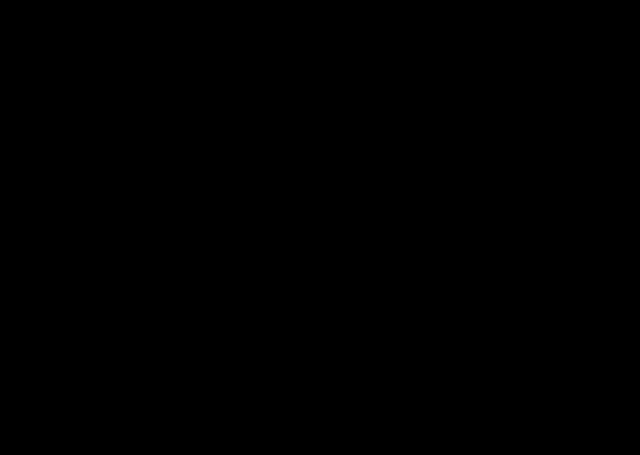
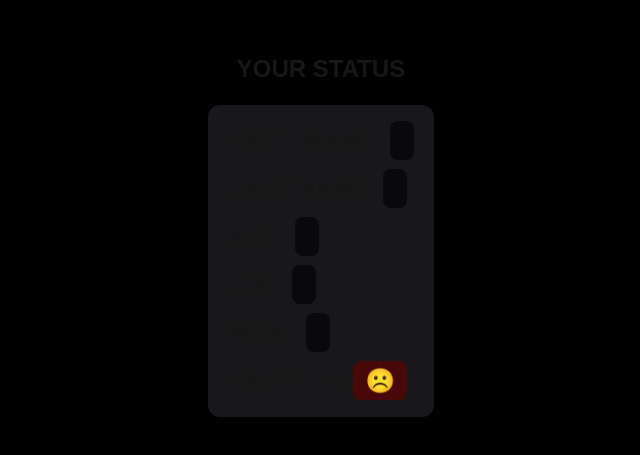
Before and after one commit to PouryaSoleimani/ZUSTAND, a Next.js app: page /multi-step-form/checkout in a window 1280 px wide. Shown: the part 165-620 px from the top of the page, without its empty margins (319-959 px from the left). Built offline with nearby package versions, Linux system fonts and the light colour scheme.

Commit message:
ZUSTAND___AUTH

```diff
--- a/app/multi-step-form/_components/Form2.tsx
+++ b/app/multi-step-form/_components/Form2.tsx
@@ -21,8 +21,8 @@
     }
     return (
         <form className='fieldset border-2 border-zinc-900 p-5 rounded-xl outline-0' onSubmit={submitHandler}>
-            <input type="text" className='input rounded-md' placeholder='First Name ...' value={job} onChange={event => setJob(event.target.value)} />
-            <input type="text" className='input rounded-md' placeholder='Last Name ...' value={wish} onChange={event => setWish(event.target.value)} />
+            <input type="text" className='input rounded-md' placeholder='JOB' value={job} onChange={event => setJob(event.target.value)} />
+            <input type="text" className='input rounded-md' placeholder='WISH' value={wish} onChange={event => setWish(event.target.value)} />
             <div className='flex gap-3 border border-zinc-900 p-3 rounded items-center justify-between'>
                 <label htmlFor="HAPPY__CHECK">ARE YOU HAPPY ?</label>
                 <input name="HAPPY__CHECk" type="checkbox" className='checkbox rounded-md' placeholder='Age ...' value={isHappy as any} onClick={() => setIsHappy(!isHappy)} />
--- a/app/multi-step-form/checkout/page.tsx
+++ b/app/multi-step-form/checkout/page.tsx
@@ -6,9 +6,17 @@
 const CheckOutPage = () => {
     const { allFormData } = useMultiStepFormStore() as any
     return (
-        <div>
-            {allFormData.firstName}
-        </div>
+        <section className='w-screen h-screen flex flex-col gap-5 text-2xl font-bold items-center justify-center'>
+            YOUR STATUS
+            <div className='bg-zinc-900 p-5 rounded-xl space-y-4'>
+                <h2>FIRST NAME : <span className='bg-zinc-950 px-3 py-1.5 rounded-lg font-black '>{allFormData.firstName}</span></h2>
+                <h2>LAST NAME : <span className='bg-zinc-950 px-3 py-1.5 rounded-lg font-black '>{allFormData.lastName}</span></h2>
+                <h2>AGE : <span className='bg-zinc-950 px-3 py-1.5 rounded-lg font-black '>{allFormData.age}</span></h2>
+                <h2>JOB : <span className='bg-zinc-950 px-3 py-1.5 rounded-lg font-black '>{allFormData.job}</span></h2>
+                <h2>WISH : <span className='bg-zinc-950 px-3 py-1.5 rounded-lg font-black '>{allFormData.wish}</span></h2>
+                <h2>HAPPY ? : <span className={`px-3 py-1.5 rounded-lg font-black ${allFormData.isHappy ? "bg-emerald-950" : "bg-red-950"}`}>{allFormData.isHappy == true ? "☺️" : "☹️"}</span></h2>
+            </div>
+        </section>
     )
 }
 
--- a/app/multi-step-form/step-1/page.tsx
+++ b/app/multi-step-form/step-1/page.tsx
@@ -3,7 +3,7 @@
 
 const MultiStepForm = () => {
     return (
-        <div className='w-screen h-screen flex flex-col gap-3 text-2xl items-center justify-center'>
+        <div className='w-screen h-screen flex flex-col gap-3 text-3xl font-black items-center justify-center'>
             STEP 1
             <Form1 />
         </div>
```
